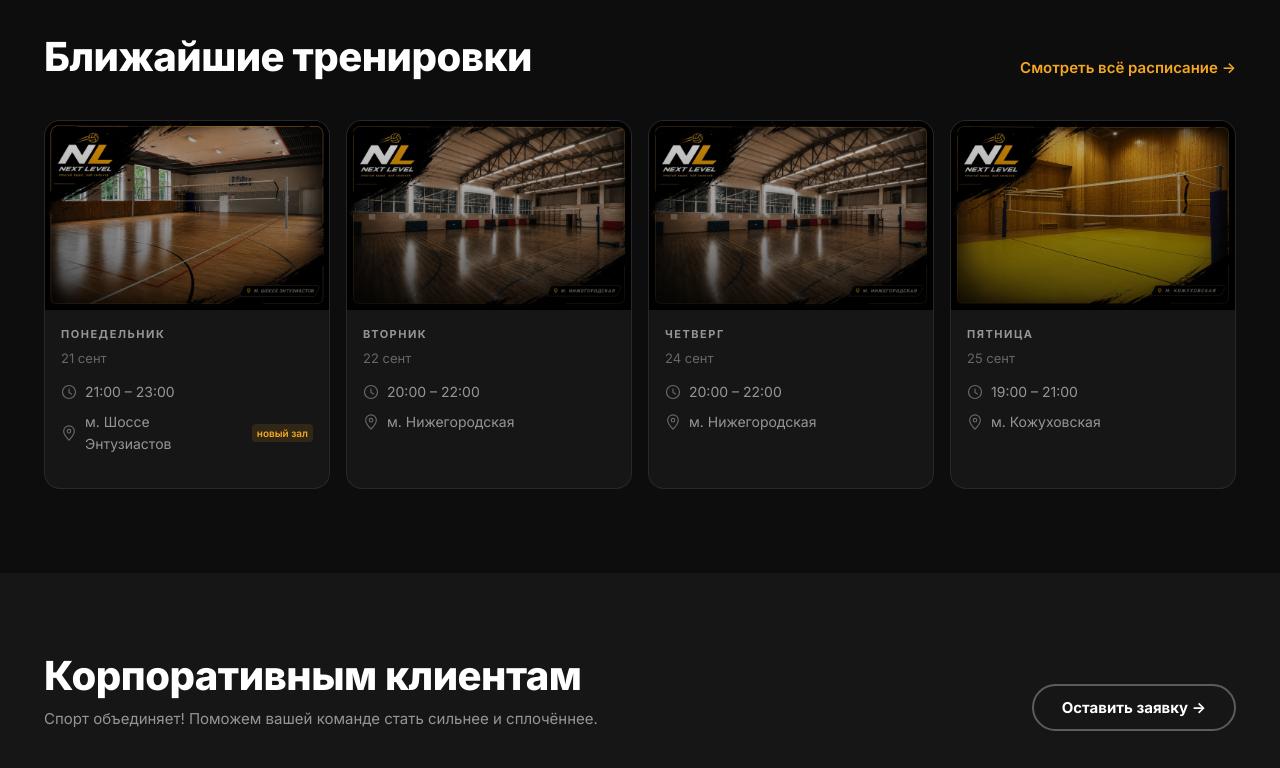
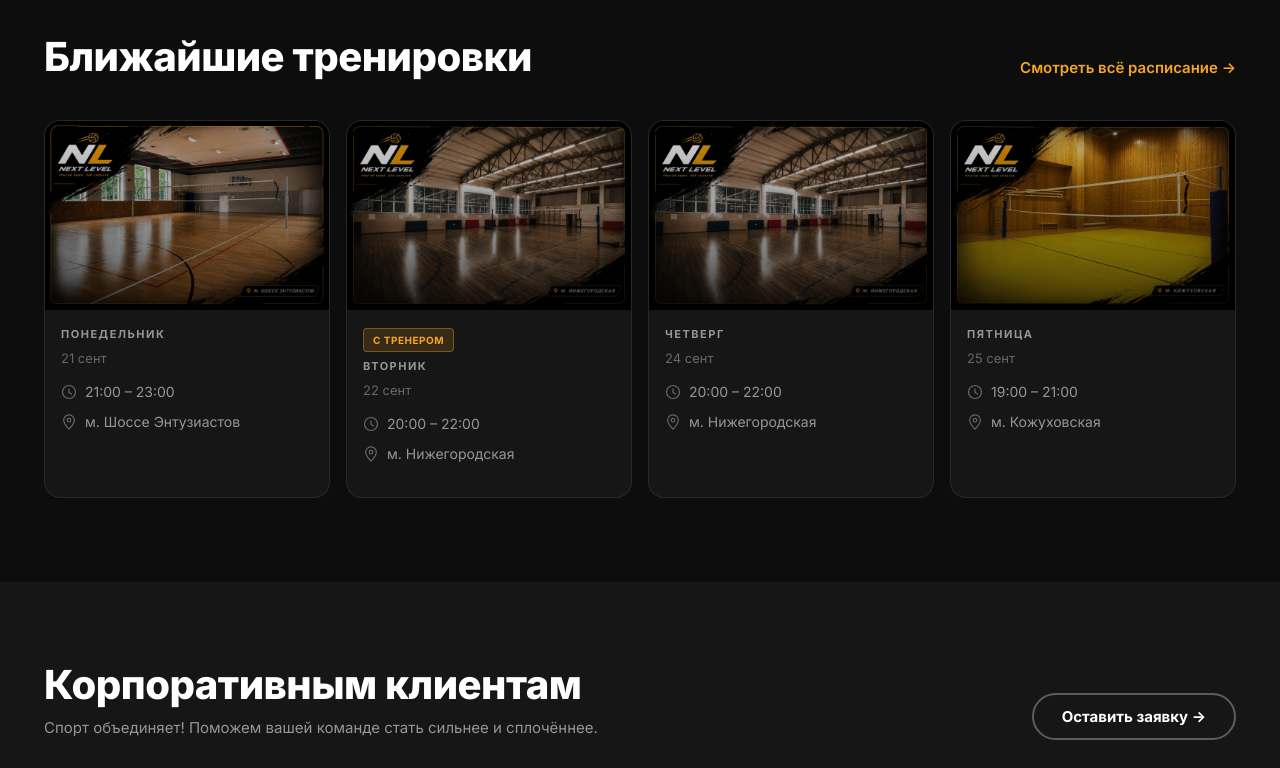
Before and after one commit to wtheroux/nextlevel-landing, a plain HTML site: page index.html in a window 1280 px wide. Shown: the part 1700-2468 px from the top of the page. Drawn offline with Linux system fonts and the light colour scheme.

Commit message:
update info

```diff
--- a/index.html
+++ b/index.html
@@ -9,7 +9,7 @@
   <meta name="author" content="NEXT LEVEL">
 
   <meta property="og:title" content="NEXT LEVEL — Волейбол в который хочется возвращаться">
-  <meta property="og:description" content="Игровые и тренировки в Москве для любого уровня. 300+ игроков уже с нами. Записывайся онлайн!">
+  <meta property="og:description" content="Игровые и тренировки в Москве для любого уровня. 400+ игроков уже с нами. Записывайся онлайн!">
   <meta property="og:type" content="website">
   <meta property="og:url" content="https://nextlevel-msk.ru/">
   <meta property="og:site_name" content="NEXT LEVEL">
@@ -19,7 +19,7 @@
 
   <meta name="twitter:card" content="summary_large_image">
   <meta name="twitter:title" content="NEXT LEVEL — Волейбол в который хочется возвращаться">
-  <meta name="twitter:description" content="Игровые и тренировки в Москве для любого уровня. 300+ игроков уже с нами.">
+  <meta name="twitter:description" content="Игровые и тренировки в Москве для любого уровня. 400+ игроков уже с нами.">
   <meta name="twitter:image" content="https://nextlevel-msk.ru/hero.png">
 
   <meta name="theme-color" content="#F5A623">
@@ -232,7 +232,7 @@
         <div class="stats reveal-up">
           <div class="stats__counter">
             <div class="stats__main">
-              <span class="stats__number" data-target="300">0</span>
+              <span class="stats__number" data-target="400">0</span>
               <span class="stats__plus">+</span>
             </div>
             <p class="stats__label">человек уже играют вместе с нами</p>
--- a/main.js
+++ b/main.js
@@ -28,14 +28,12 @@ const PRICES = {
 };
 
 const SESSIONS = [
-  { id: 1, dayIndex: 0, day: 'Пн', dayFull: 'Понедельник', time: '21:00 – 23:00', location: 'м. Шоссе Энтузиастов', locationNote: 'новый зал', comingSoon: false },
-  { id: 2, dayIndex: 1, day: 'Вт', dayFull: 'Вторник',     time: null,             location: 'м. Шоссе Энтузиастов', locationNote: 'новый зал', comingSoon: true  },
-  { id: 3, dayIndex: 3, day: 'Чт', dayFull: 'Четверг',     time: null,             location: 'м. Шоссе Энтузиастов', locationNote: 'новый зал', comingSoon: true  },
-  { id: 4, dayIndex: 1, day: 'Вт', dayFull: 'Вторник',     time: '20:00 – 22:00', location: 'м. Нижегородская',     comingSoon: false, desc: 'Игра для тех, кто знает счёт очкам. Работаем в расстановках 5/1 и 4/2 — системный приём, атаки из нескольких зон и командная тактика без скидок на уровень.' },
+  { id: 1, dayIndex: 0, day: 'Пн', dayFull: 'Понедельник', time: '21:00 – 23:00', location: 'м. Шоссе Энтузиастов', comingSoon: false },
+  { id: 4, dayIndex: 1, day: 'Вт', dayFull: 'Вторник',     time: '20:00 – 22:00', location: 'м. Нижегородская',     comingSoon: false, price: 1300, badge: 'С тренером', desc: 'Тренировка с тренером — Дмитрий Стеблев, МС по волейболу, экс-игрок ВК «Парма». Разбор техники и игровые связки, любой уровень.' },
   { id: 5, dayIndex: 3, day: 'Чт', dayFull: 'Четверг',     time: '20:00 – 22:00', location: 'м. Нижегородская',     comingSoon: false },
   { id: 6, dayIndex: 6, day: 'Вс', dayFull: 'Воскресенье', time: '18:00 – 20:00', location: 'м. Нижегородская',     comingSoon: false },
-  { id: 7, dayIndex: 6, day: 'Вс', dayFull: 'Воскресенье', time: '20:00 – 22:00', location: 'м. Нижегородская',     comingSoon: false, desc: 'Игра для тех, кто знает счёт очкам. Работаем в расстановках 5/1 и 4/2 — системный приём, атаки из нескольких зон и командная тактика без скидок на уровень.' },
-  { id: 8, dayIndex: 4, day: 'Пт', dayFull: 'Пятница',     time: '19:00 – 21:00', location: 'м. Кожуховская',       comingSoon: false },
+  { id: 7, dayIndex: 6, day: 'Вс', dayFull: 'Воскресенье', time: '20:00 – 22:00', location: 'м. Нижегородская',     comingSoon: false, desc: 'Уровень средний/средний+. Работаем в расстановках 5/1 и 4/2 — системный приём, атаки из нескольких зон и командная тактика без скидок на уровень.' },
+  { id: 8, dayIndex: 4, day: 'Пт', dayFull: 'Пятница',     time: '19:00 – 21:00', location: 'м. Кожуховская',       comingSoon: false, desc: 'Игра для тех, кто знает счёт очкам. Работаем в расстановках 5/1 и 4/2 — системный приём, атаки из нескольких зон и командная тактика без скидок на уровень.' },
 ];
 
 const DAY_NAMES = ['Пн', 'Вт', 'Ср', 'Чт', 'Пт', 'Сб', 'Вс'];
@@ -183,6 +181,7 @@ function renderUpcomingCards() {
           <div class="training-card__img-overlay"></div>
         </div>
         <div class="training-card__body">
+          ${s.badge ? `<div class="training-card__badge">${s.badge}</div>` : ''}
           <div class="training-card__day">${s.dayFull}</div>
           <div class="training-card__date">${dateStr}</div>
           <div class="training-card__meta">
@@ -247,6 +246,7 @@ function renderScheduleGrid() {
           `;
           return `
             <div class="schedule-session" data-id="${s.id}" role="button" tabindex="0" aria-label="${s.dayFull} ${s.time} ${s.location}">
+              ${s.badge ? `<div class="schedule-session__badge">${s.badge}</div>` : ''}
               <div class="schedule-session__time">${s.time}</div>
               <div class="schedule-session__location">${iconLocationSm()} ${s.location}${s.locationNote ? `, <em>${s.locationNote}</em>` : ''}</div>
               <div class="schedule-session__btn">Записаться</div>
@@ -308,7 +308,7 @@ function openSessionDetail(session) {
     </div>
     <div class="session-detail__section">
       <p class="session-detail__section-title">Стоимость</p>
-      <div class="session-detail__price">${PRICES[session.location] || 800} ₽</div>
+      <div class="session-detail__price">${session.price || PRICES[session.location] || 800} ₽</div>
     </div>
     <div class="session-detail__actions">
       <button class="btn btn--primary" onclick="openSignup(event)">Записаться</button>
--- a/styles.css
+++ b/styles.css
@@ -916,6 +916,21 @@ button { cursor: pointer; border: none; background: none; font-family: inherit;
   border: 1px solid var(--border);
 }
 
+.schedule-session__badge,
+.training-card__badge {
+  display: inline-block;
+  margin-bottom: 6px;
+  padding: 3px 9px;
+  border-radius: 4px;
+  font-size: 10px;
+  font-weight: 700;
+  text-transform: uppercase;
+  letter-spacing: 0.5px;
+  background: rgba(245, 166, 35, 0.15);
+  color: var(--accent);
+  border: 1px solid rgba(245, 166, 35, 0.35);
+}
+
 .location-note {
   font-size: 10px;
   font-weight: 600;
```
